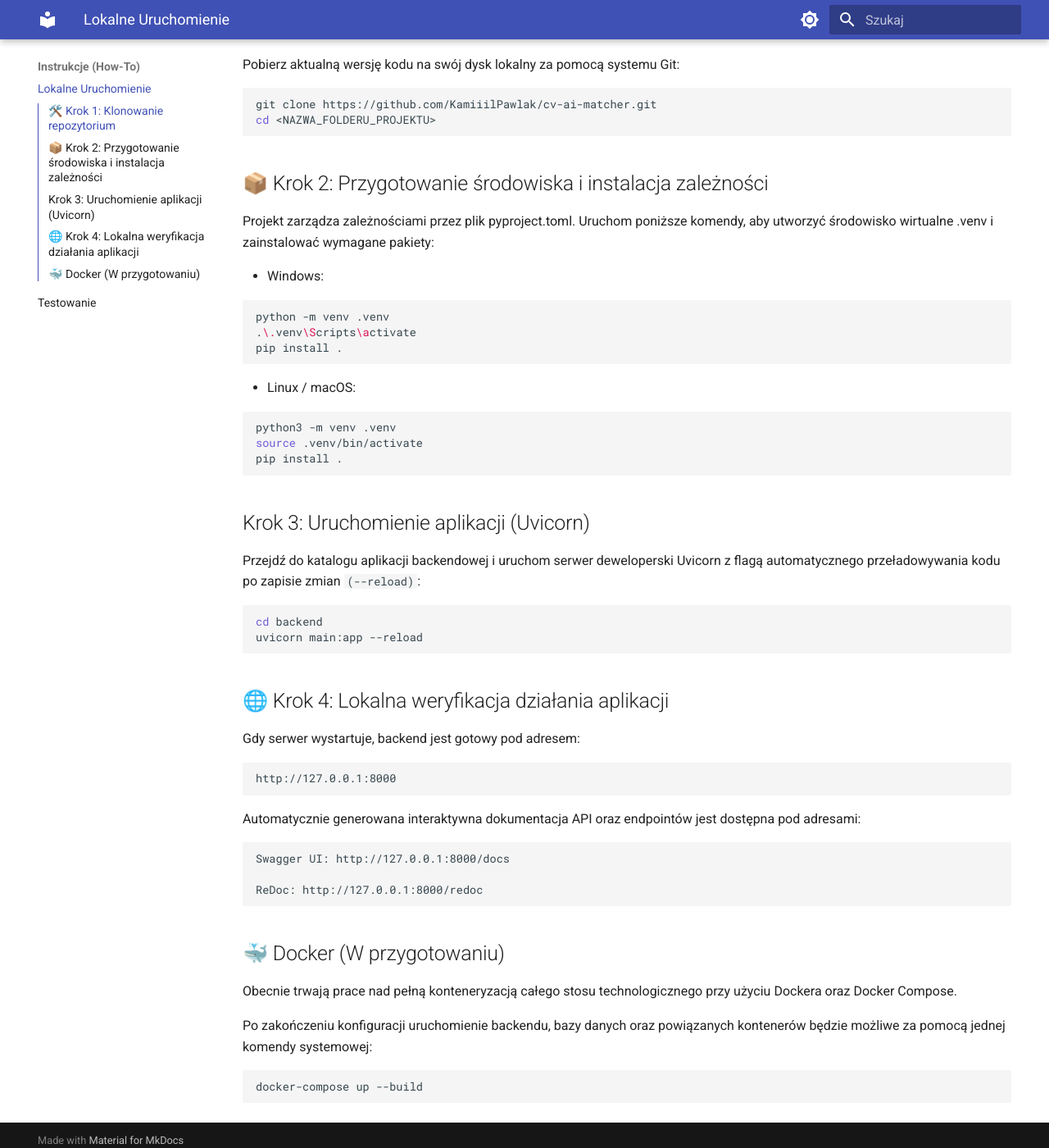
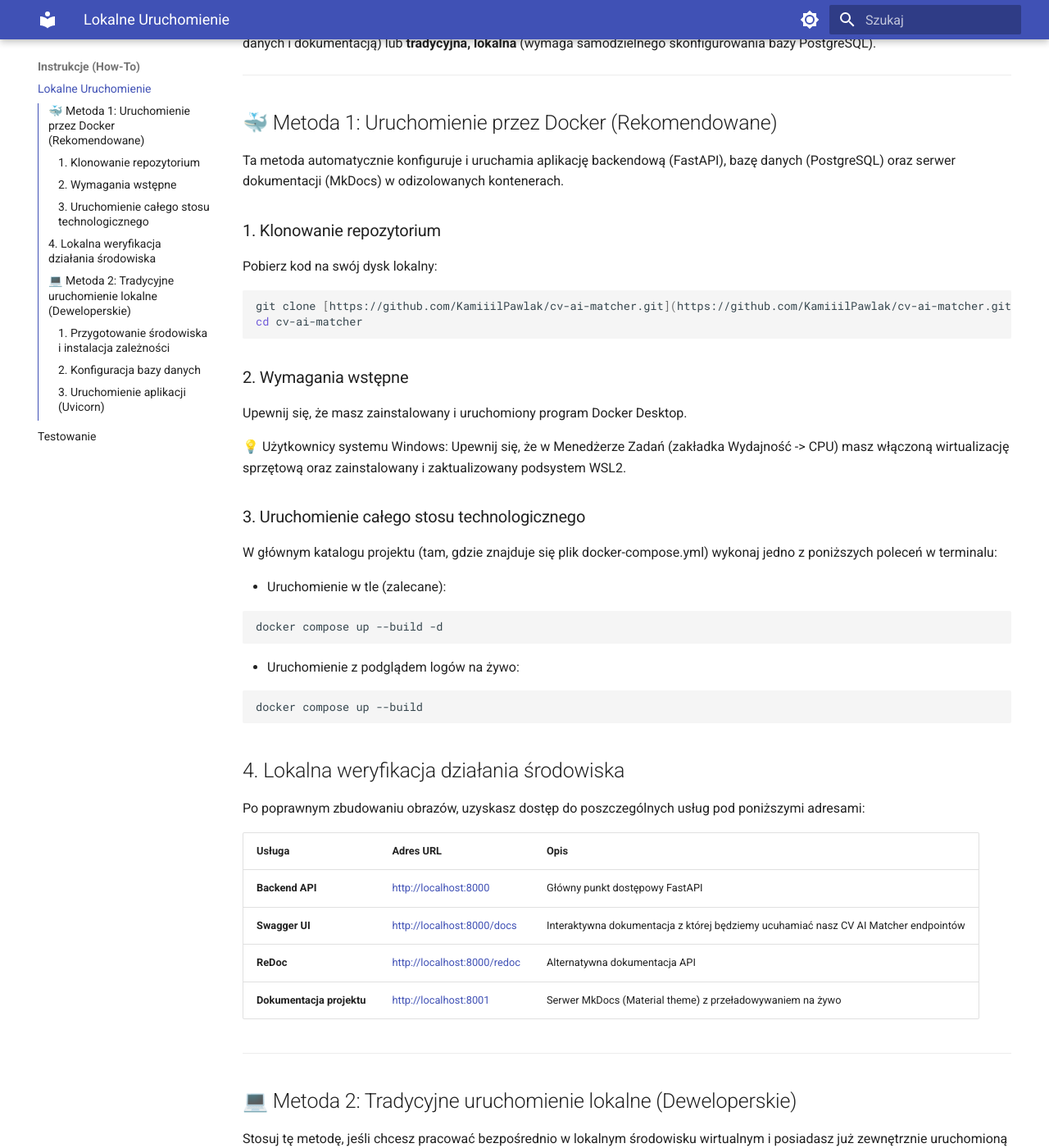
Before and after one commit to KamiiilPawlak/cv-ai-matcher, an MkDocs documentation site: the page built from docs/how-to/local_development.md, in a window 1280 px wide and 1400 px high, scrolled down 213 px. Shown: the whole window at 82% size. Built offline with MkDocs 1.6.1 and Material for MkDocs 9.7.7, drawn with Linux system fonts in a browser that asks for light colours; some of the changed text lies outside the part shown.

Commit message:
feat: add docker compose configuration for fastapi, postgres and mkdocs

````diff
--- a/docs/how-to/local_development.md
+++ b/docs/how-to/local_development.md
@@ -1,59 +1,99 @@
-## 🛠️ Krok 1: Klonowanie repozytorium
+# Instrukcja instalacji i uruchomienia
 
-Pobierz aktualną wersję kodu na swój dysk lokalny za pomocą systemu Git:
+Istnieją dwie metody uruchomienia projektu: za pomocą **Dockera** (rekomendowana, stawia kompletne środowisko wraz z bazą danych i dokumentacją) lub **tradycyjna, lokalna** (wymaga samodzielnego skonfigurowania bazy PostgreSQL).
+
+---
+
+## 🐳 Metoda 1: Uruchomienie przez Docker (Rekomendowane)
+
+Ta metoda automatycznie konfiguruje i uruchamia aplikację backendową (FastAPI), bazę danych (PostgreSQL) oraz serwer dokumentacji (MkDocs) w odizolowanych kontenerach.
+
+### 1. Klonowanie repozytorium
+
+Pobierz kod na swój dysk lokalny:
 
 ```bash
-git clone https://github.com/KamiiilPawlak/cv-ai-matcher.git
-cd <NAZWA_FOLDERU_PROJEKTU>
+git clone [https://github.com/KamiiilPawlak/cv-ai-matcher.git](https://github.com/KamiiilPawlak/cv-ai-matcher.git)
+cd cv-ai-matcher
 ```
 
-## 📦 Krok 2: Przygotowanie środowiska i instalacja zależności
+### 2. Wymagania wstępne
 
-Projekt zarządza zależnościami przez plik pyproject.toml. Uruchom poniższe komendy, aby utworzyć środowisko wirtualne .venv i zainstalować wymagane pakiety:
+Upewnij się, że masz zainstalowany i uruchomiony program Docker Desktop.
 
-- Windows:
+💡 Użytkownicy systemu Windows: Upewnij się, że w Menedżerze Zadań (zakładka Wydajność -> CPU) masz włączoną wirtualizację sprzętową oraz zainstalowany i zaktualizowany podsystem WSL2.
+
+### 3. Uruchomienie całego stosu technologicznego
+
+W głównym katalogu projektu (tam, gdzie znajduje się plik docker-compose.yml) wykonaj jedno z poniższych poleceń w terminalu:
+
+- Uruchomienie w tle (zalecane):
+
+```bash
+docker compose up --build -d
+```
+
+- Uruchomienie z podglądem logów na żywo:
+
+```bash
+docker compose up --build
+```
+
+## 4. Lokalna weryfikacja działania środowiska
+
+Po poprawnym zbudowaniu obrazów, uzyskasz dostęp do poszczególnych usług pod poniższymi adresami:
+
+| Usługa                    | Adres URL                     | Opis                                                                                |
+| :------------------------ | :---------------------------- | :---------------------------------------------------------------------------------- |
+| **Backend API**           | <http://localhost:8000>       | Główny punkt dostępowy FastAPI                                                      |
+| **Swagger UI**            | <http://localhost:8000/docs>  | Interaktywna dokumentacja z której będziemy ucuhamiać nasz CV AI Matcher endpointów |
+| **ReDoc**                 | <http://localhost:8000/redoc> | Alternatywna dokumentacja API                                                       |
+| **Dokumentacja projektu** | <http://localhost:8001>       | Serwer MkDocs (Material theme) z przeładowywaniem na żywo                           |
+
+---
+
+## 💻 Metoda 2: Tradycyjne uruchomienie lokalne (Deweloperskie)
+
+Stosuj tę metodę, jeśli chcesz pracować bezpośrednio w lokalnym środowisku wirtualnym i posiadasz już zewnętrznie uruchomioną oraz skonfigurowaną bazę danych PostgreSQL.
+
+### 1. Przygotowanie środowiska i instalacja zależności
+
+Projekt zarządza zależnościami przez plik pyproject.toml. Utwórz środowisko wirtualne .venv i zainstaluj wymagane pakiety:
+
+- windows
 
 ```shell
 python -m venv .venv
 .\.venv\Scripts\activate
 pip install .
+
 ```
 
-- Linux / macOS:
+- linux/macOS
 
 ```bash
 python3 -m venv .venv
 source .venv/bin/activate
 pip install .
+
 ```
 
-## Krok 3: Uruchomienie aplikacji (Uvicorn)
+### 2. Konfiguracja bazy danych
 
-Przejdź do katalogu aplikacji backendowej i uruchom serwer deweloperski Uvicorn z flagą automatycznego przeładowywania kodu po zapisie zmian `(--reload)`:
+Przed uruchomieniem serwera upewnij się, że posiadasz działającą instancję bazy PostgreSQL oraz ustaw odpowiednią zmienną środowiskową (np. w pliku .env lub bezpośrednio w systemie):
 
-```shell
-cd backend
-uvicorn main:app --reload
+```plaintext
+DATABASE_URL=postgresql://<USER>:<PASSWORD>@localhost:5432/<DB_NAME>
 ```
 
-## 🌐 Krok 4: Lokalna weryfikacja działania aplikacji
+### 3. Uruchomienie aplikacji (Uvicorn)
 
-Gdy serwer wystartuje, backend jest gotowy pod adresem:
+Przejdź do katalogu aplikacji backendowej i uruchom serwer z flagą automatycznego przeładowywania kodu po zapisie zmian (--reload):
 
-    http://127.0.0.1:8000
+```bash
+cd backend
+uvicorn app.main:app --reload
 
-Automatycznie generowana interaktywna dokumentacja API oraz endpointów jest dostępna pod adresami:
+```
 
-    Swagger UI: http://127.0.0.1:8000/docs
-
-    ReDoc: http://127.0.0.1:8000/redoc
-
-## 🐳 Docker (W przygotowaniu)
-
-Obecnie trwają prace nad pełną konteneryzacją całego stosu technologicznego przy użyciu Dockera oraz Docker Compose.
-
-Po zakończeniu konfiguracji uruchomienie backendu, bazy danych oraz powiązanych kontenerów będzie możliwe za pomocą jednej komendy systemowej:
-
-```shell
-docker-compose up --build
-```
+Aplikacja oraz dokumentacja Swagger/ReDoc będą wtedy dostępne lokalnie pod adresem `http://127.0.0.1:8000`.
````
Also changed, not shown: docker-compose.yml (+38 -1 lines), docs/index.md (+0 -2 lines), docs/reference/etl_cv_services.md (+12 -2 lines), 1 other file.
